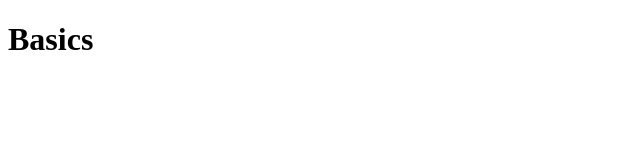
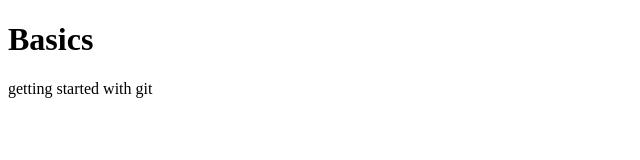
Before and after one commit to santhosh-chinnasamy/git-basics, a plain HTML site: page index.html in a window 1280 px wide. Shown: the whole page, without its empty margins (0-640 px from the left). Drawn offline with Linux system fonts and the light colour scheme.

Commit message:
add more body content

```diff
--- a/index.html
+++ b/index.html
@@ -7,5 +7,6 @@
 </head>
 <body>
     <h1>Basics</h1>
+    <p>getting started with git</p>
 </body>
 </html>
```
